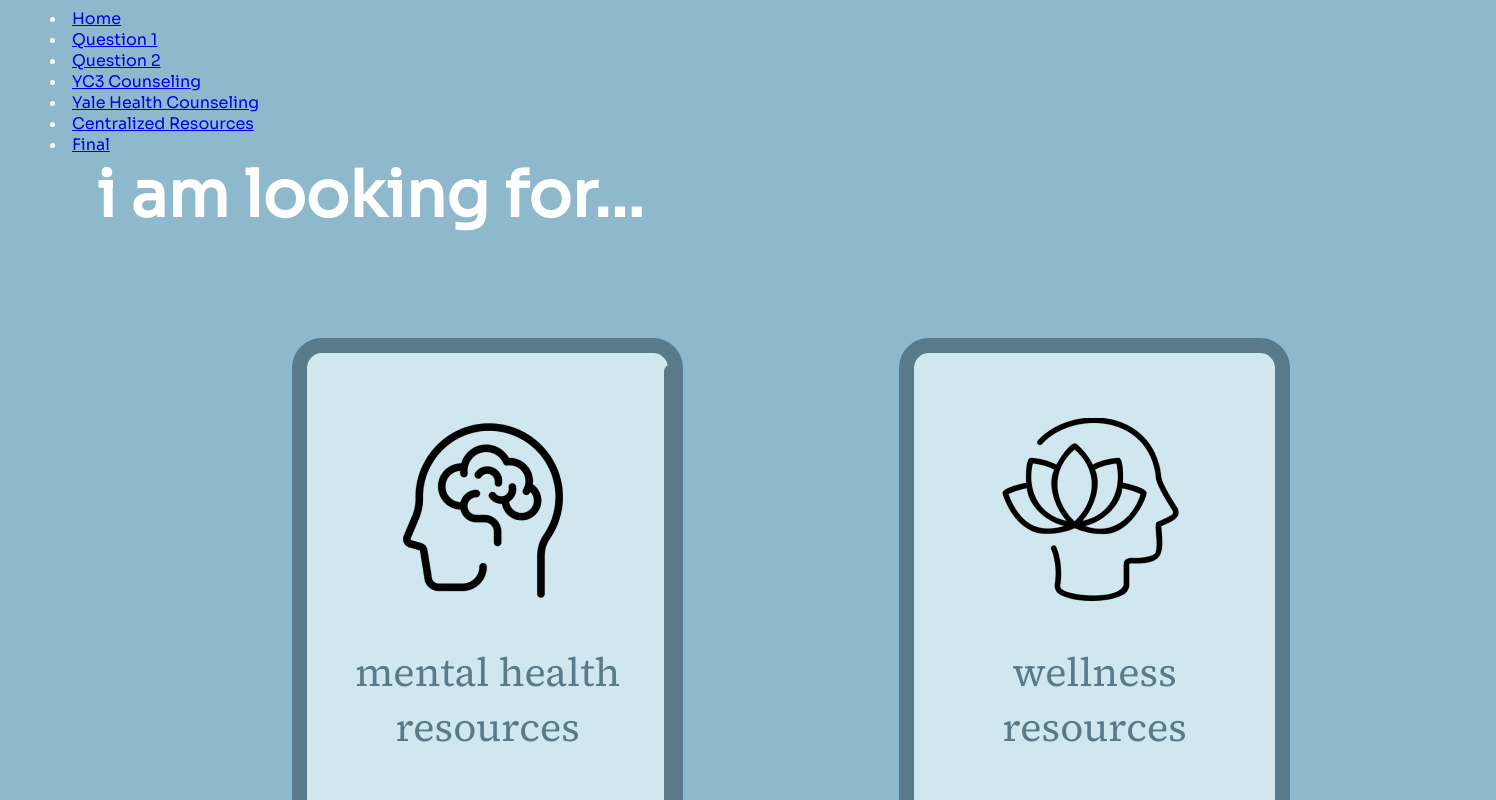
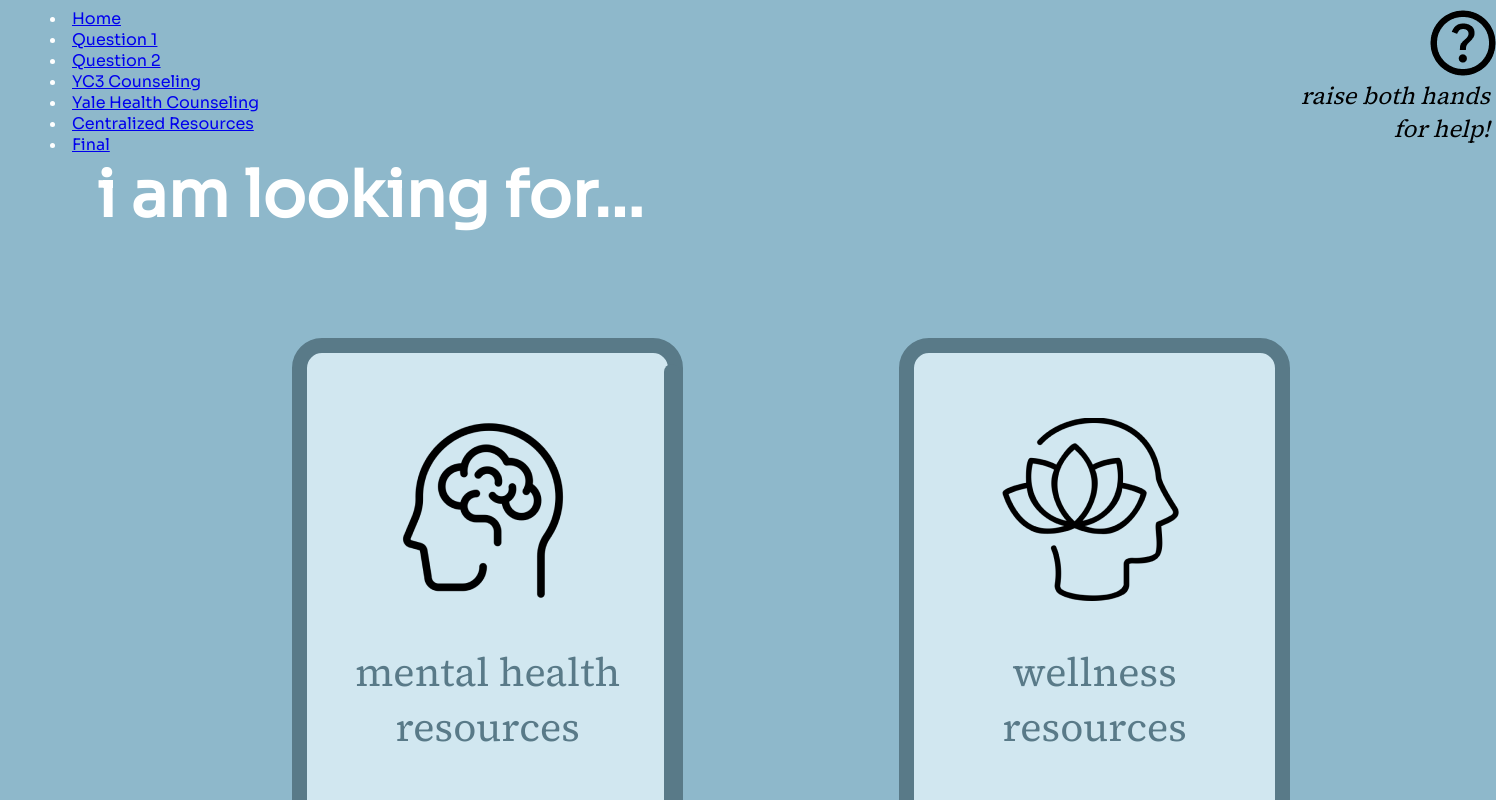
Before and after one commit to apurvagyan/hci-mental-health-proj, a React (Create React App) app in the folder my-app/: page /Q1 in a window 1280 px wide. Shown: the top 800 px of the page, 1496 px wide, since content can reach past the window. Built offline with nearby package versions, Linux system fonts and the light colour scheme.

Commit message:
help button image

```diff
--- a/my-app/src/App.js
+++ b/my-app/src/App.js
@@ -1,6 +1,6 @@
 import './App.css';
 import { BrowserRouter as Router, Routes, Route, Link } from 'react-router-dom';
-
+import help from './images/help-icon.png'
 import Home from './pages/Home';
 import Q1 from './pages/Q1';
 import Q2 from './pages/Q2';
@@ -29,12 +29,14 @@ function App() {
           <Route path="/YaleHealth" element={<YaleHealth />} />
           <Route path="/CentralizedResources" element={<CentralizedResources />} />
           <Route path="/final" element={<Final />} />
-
           {/* Add more routes here */}
         </Routes>
       </div>
+      <div>
+        <img src={help} class='help-icon' alt="question mark enclosed within a circle"></img>
+        <p class='help-text'>raise both hands for help!</p>
+      </div>
     </Router>
-
   );
 };
 
--- a/my-app/src/components/Layout.css
+++ b/my-app/src/components/Layout.css
@@ -111,8 +111,8 @@ img {
     position: absolute;
     width: 225px;
     height: 66px;
-    left: 1250px;
-    top: 50px;
+    left: 1265px;
+    top: 55px;
     font-family: 'Source Serif 4';
     font-style: italic;
     font-weight: 400;
@@ -120,6 +120,28 @@ img {
     line-height: 33px;
     text-align: right;
     color: #000000;
+}
+
+.option-position {
+    position: absolute;
+    width: 391.34px;
+    height: 491.62px;
+    top: 169px;
+}
+
+.button-options:hover {
+    background-color: #C9B8E5;
+    border-color: #A08AC3;
+    color: #8871AD;
+}
+
+.help-icon {
+    position: absolute;
+    left: 1380px;
+    /* right: 8.33%; */
+    top: -40px;
+    /* bottom: 8.33%; */
+    border: none;
 }
 
 /* nawal's CSS comments, ignore for now
@@ -137,7 +159,6 @@ bottom: 8.33%;
 
 background: #000000;
 
-
 raise both hands for help!
 
 position: absolute;
@@ -145,12 +166,10 @@ width: 175px;
 height: 66px;
 left: 1076px;
 top: 96px;
-
 font-family: 'Source Serif 4';
 font-style: italic;
 font-weight: 400;
 font-size: 24px;
 line-height: 33px;
 text-align: right;
-
 color: #000000; */
--- a/my-app/src/pages/CentralizedResources.js
+++ b/my-app/src/pages/CentralizedResources.js
@@ -1,5 +1,4 @@
 import React from 'react';
-
 import Layout from '../components/Layout'
 import mentalHealthImage from '../images/mental_health_resources.png';
 
--- a/my-app/src/pages/Final.js
+++ b/my-app/src/pages/Final.js
@@ -1,6 +1,4 @@
 import React from 'react';
-
-
 function Final() {
   return (
     <div>
--- a/my-app/src/pages/Q1.js
+++ b/my-app/src/pages/Q1.js
@@ -1,6 +1,5 @@
 // Q1.js
 import React from 'react';
-
 import Layout from '../components/Layout'
 import mentalHealthIcon from '../images/mental-health-icon.png';
 import wellnessIcon from '../images/wellness-resources.png';
@@ -10,7 +9,7 @@ function Q1() {
     <Layout>
       <div style={{ minHeight: '100vh', paddingBottom: '50px' }}>
         <h2 class='question'>i am looking for... </h2>
-        <div style={{ position: 'absolute', width: '391.34px', height: '491.62px', left: '146px', top: '169px' }}>
+        <div class='option-position' style={{ left: '146px' }}>
           <button class='button-options'>
             <img src={mentalHealthIcon} class='option-one-img' alt="person's head with brain"></img>
             <p class='text-options'>mental health resources</p>
@@ -20,16 +19,13 @@ function Q1() {
           {/* Rounded Divider */}
           <div class='divider'></div>
         </div>
-        <div style={{ position: 'absolute', width: '391.34px', height: '491.62px', left: '753px', top: '169px' }}>
+        <div class='option-position' style={{ left: '753px' }}>
           <button class='button-options'>
             <img src={wellnessIcon} class='option-two-img' alt="person's head with lotus flower symbol"></img>
             <p class='text-options'>wellness resources</p>
           </button>
         </div>
       </div>
-      {/* <div> help button
-        <p class='help-text'>raise both hands for help!</p>
-      </div> */}
     </Layout>
   );
 }
--- a/my-app/src/pages/Q2.js
+++ b/my-app/src/pages/Q2.js
@@ -1,6 +1,5 @@
 // Q1.js
 import React from 'react';
-
 import Layout from '../components/Layout'
 import sunbathing from '../images/sunbathing.png';
 import doctor from '../images/doctor.png';
@@ -10,7 +9,7 @@ function Q2() {
     <Layout>
       <div style={{ minHeight: '100vh', paddingBottom: '50px' }}>
         <h2 class='question'>i would prefer a... </h2>
-        <div style={{ position: 'absolute', width: '391.34px', height: '491.62px', left: '146px', top: '169px' }}>
+        <div class='option-position' style={{ left: '146px' }}>
           <button class='button-options'>
             <img src={sunbathing} class='option-one-img' alt="person lying on their back on a chair with their knees up bathing in the sun"></img>
             <p class='text-options'>casual environment</p>
@@ -20,7 +19,7 @@ function Q2() {
           {/* Rounded Divider */}
           <div class='divider'></div>
         </div>
-        <div style={{ position: 'absolute', width: '391.34px', height: '491.62px', left: '753px', top: '169px' }}>
+        <div class='option-position' style={{ left: '753px' }}>
           <button class='button-options'>
             <img src={doctor} class='option-two-img' alt="person with a stethoscope around their shoulders wearing an apron"></img>
             <p class='text-options'>formal environment</p>
```
Lines whose indentation alone changed are shown as unchanged.
